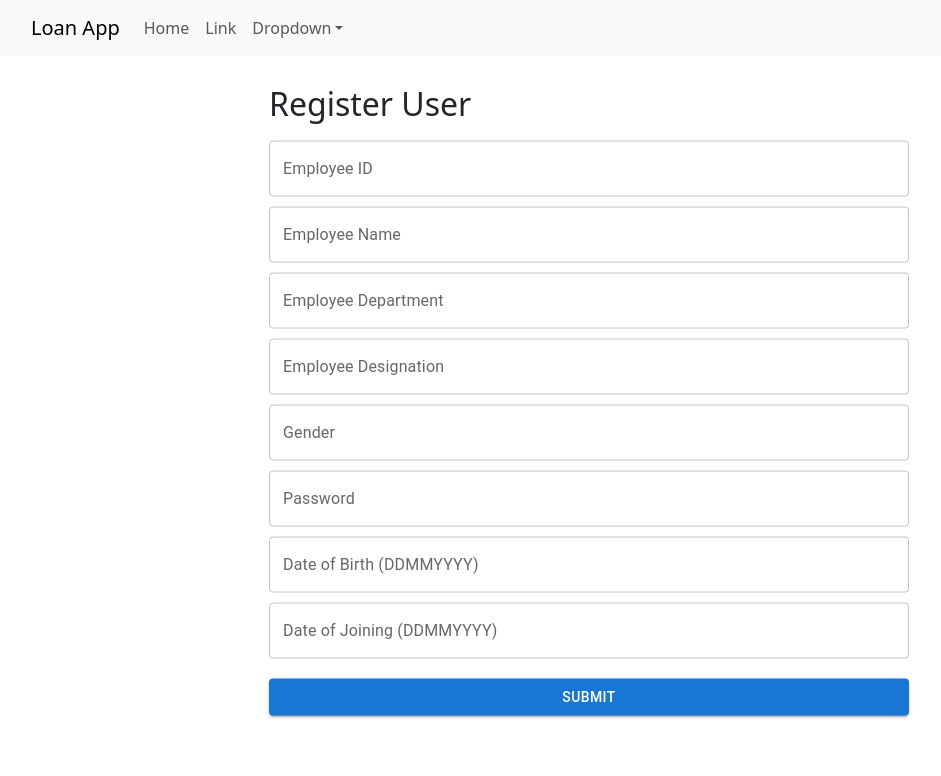
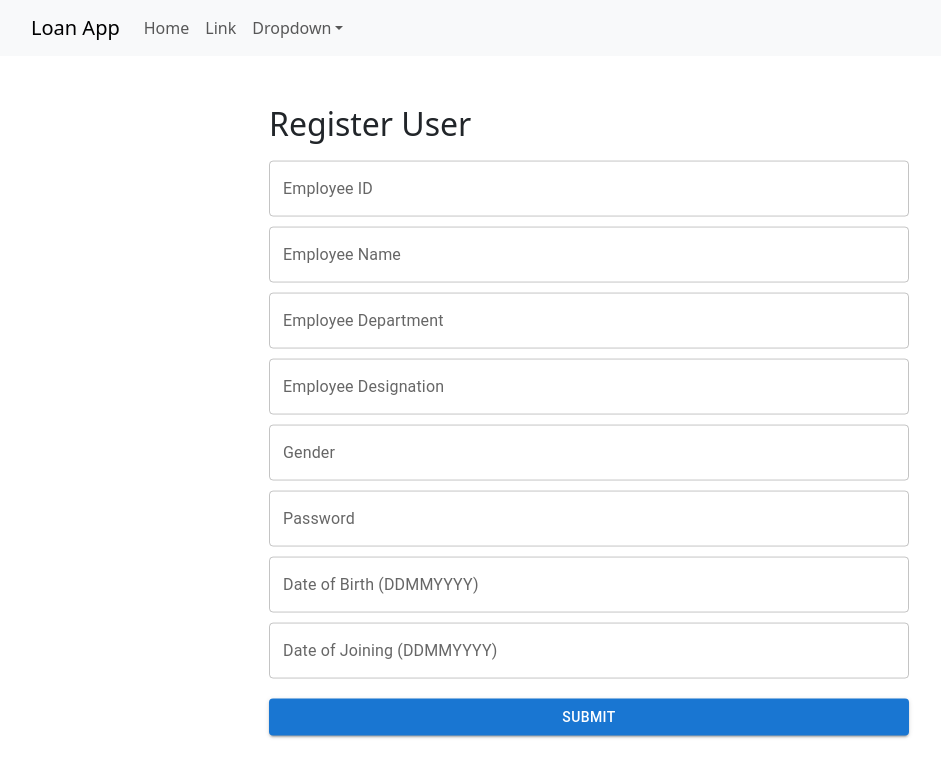
Before and after one commit to sakshijain009/Loan-Admin-Management-Application, a React (Vite) app in the folder frontend/: page /register in a window 1280 px wide. Shown: the top 776 px of the page, without its empty margins (51-992 px from the left). Built offline with nearby package versions, Linux system fonts and the light colour scheme.

Commit message:
change css

```diff
--- a/frontend/src/components/Register.css
+++ b/frontend/src/components/Register.css
@@ -4,6 +4,10 @@
     top: 50%;
     left: 50%;
     transform: translate(-50%, -50%);
+}
+
+.register h2{
+    margin-top: 40px;
 }
 
 .text_register {
```
